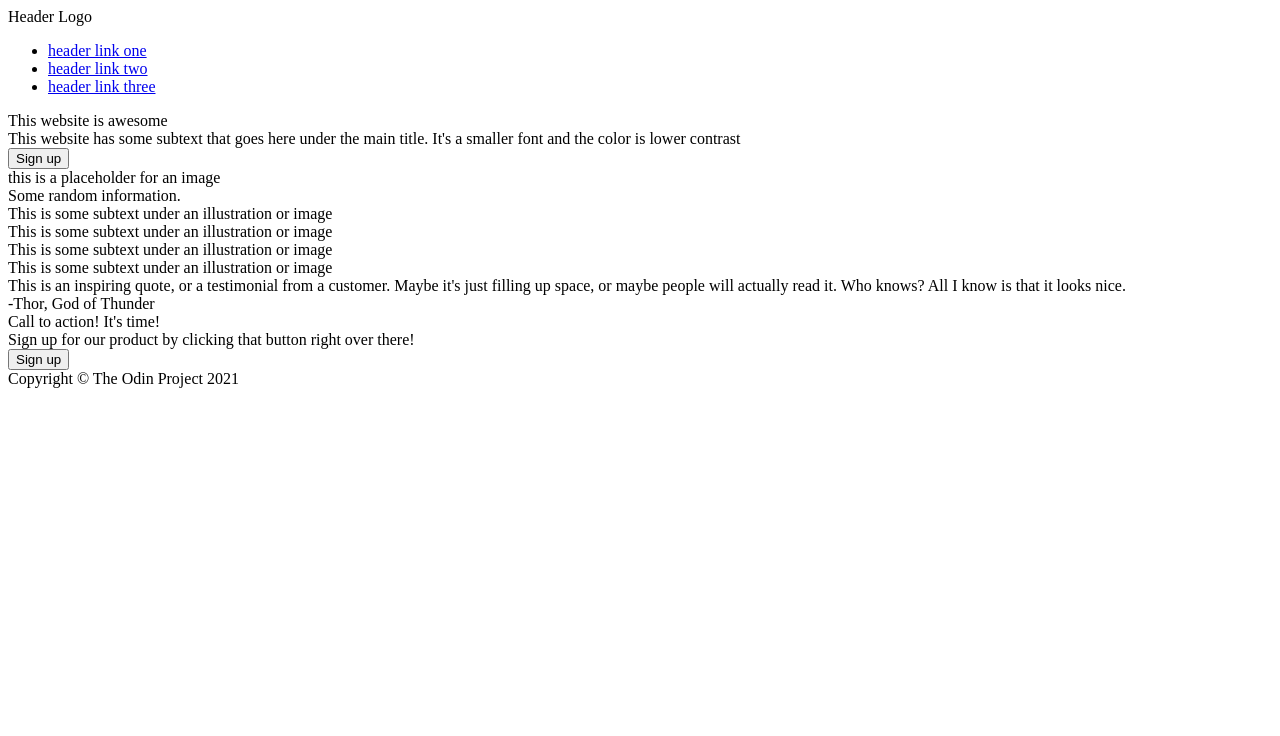
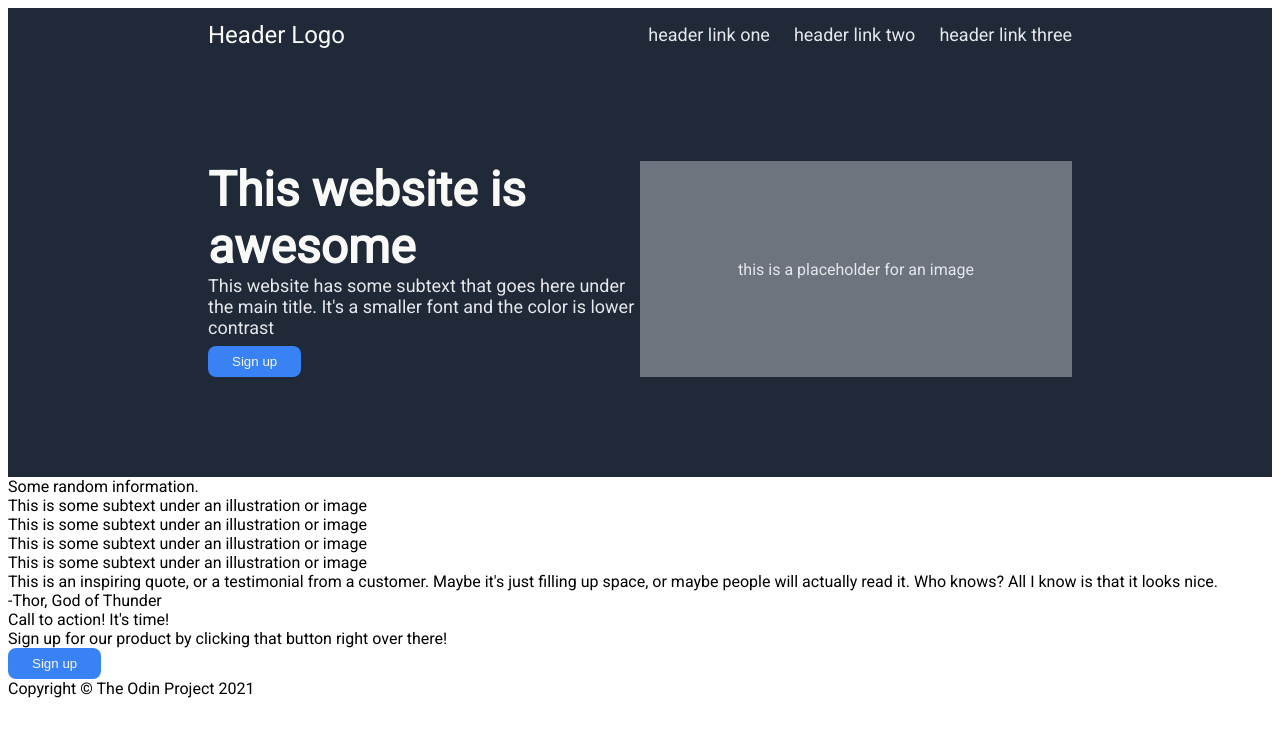
Before and after one commit to boscoru/landing-page-project, a plain HTML site: page index.html in a window 1280 px wide. Drawn offline with Linux system fonts and the light colour scheme.

Commit message:
Adds initial CSS for first two sections

```diff
--- a/index.html
+++ b/index.html
@@ -5,6 +5,7 @@
     <meta name="viewport" content="width=device-width, initial-scale=1.0">
     <title>Landing Page</title>
     <link rel="stylesheet" href="style.css">
+    <link href='https://fonts.googleapis.com/css?family=Roboto' rel='stylesheet'>
 </head>
 <body>
     <div class="header">
@@ -16,10 +17,12 @@
         </ul>
     </div>
     <div class="awesome">
-        <div class="title1">This website is awesome</div>
-        <div class="text1">This website has some subtext that goes here under the main title.
-            It's a smaller font and the color is lower contrast</div>
-        <button class="bluebutton">Sign up</button>
+        <div class="left">
+            <div class="title1">This website is awesome</div>
+            <div class="text1">This website has some subtext that goes here under the main title.
+                It's a smaller font and the color is lower contrast</div>
+            <button class="bluebutton">Sign up</button>
+        </div>
         <div class="placeholder">this is a placeholder for an image</div>
     </div>
     <div class="info"></div>
--- a/style.css
+++ b/style.css
@@ -0,0 +1,71 @@
+body {
+    display: flex;
+    flex-direction: column;
+    font-family: 'Roboto';
+}
+
+.header {
+    background-color: #1F2937;
+    display: flex;
+    justify-content: space-between;
+    align-items: center;
+    padding: 0 200px;
+}
+
+.logo {
+    font-size: 24px;
+    color: #F9FAF8;
+}
+
+a {
+    text-decoration: none;
+    color: #E5E7EB;
+    font-size: 18px;
+}
+
+ul {
+    list-style-type: none;
+    padding: 0;
+    display: flex;
+    gap: 24px;
+}
+
+.awesome {
+    display: flex;
+    flex-direction: row;
+    background-color: #1F2937;
+    padding: 100px 200px;
+}
+
+.title1 {
+    font-size: 48px;
+    color: #F9FAF8;
+    font-weight: 900;
+}
+
+.text1 {
+    color: #E5E7EB;
+    font-size: 18px;
+    margin-bottom: 8px;
+}
+
+button {
+    border: none;
+    border-radius: 8px;
+    background: #3882F6;
+    padding: 8px 24px;
+    color: #F9FAF8;
+}
+
+.placeholder {
+    background-color: #6D747D;
+    color: #E5E7EB;
+    flex: 1;
+    display: flex;
+    justify-content: center;
+    align-items: center;
+}
+
+.left {
+    flex: 1;
+}
```
